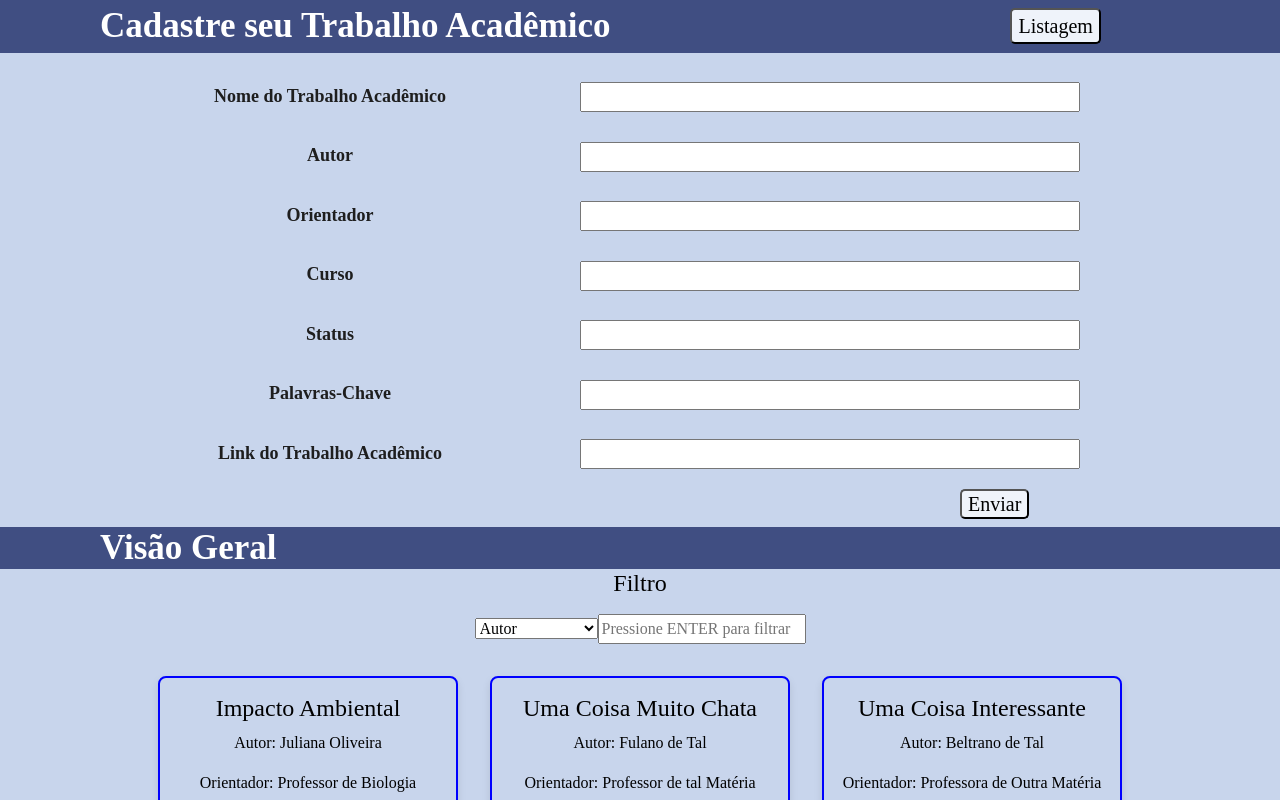
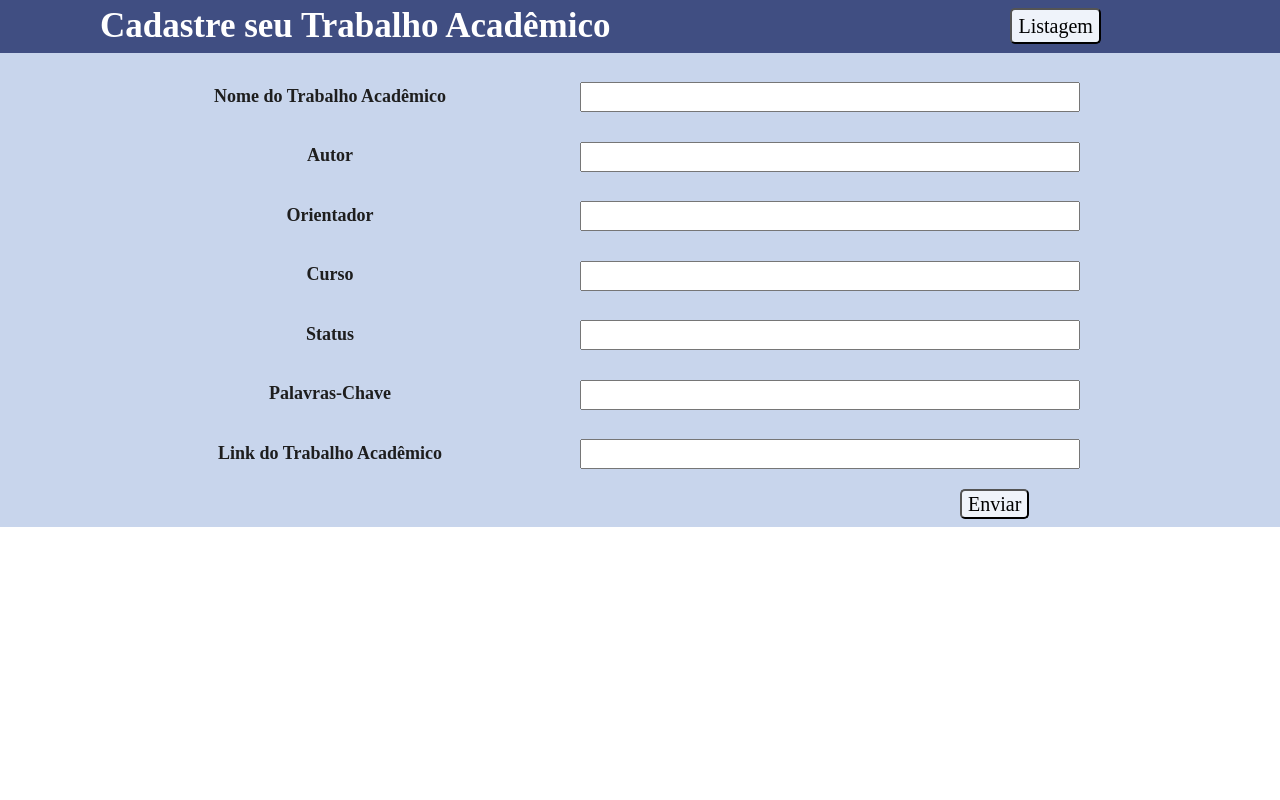
Before and after one commit to Juliana-Sartori/Sistema-de-gestao-de-trabalhos-acad-micos, a React (Create React App) app in the folder sistema-gta/: page / in a window 1280 px wide. Shown: the top 800 px of the page. Built offline with nearby package versions, Linux system fonts and the light colour scheme.

Commit message:
adicao de rotas

```diff
--- a/sistema-gta/package.json
+++ b/sistema-gta/package.json
@@ -10,6 +10,7 @@
     "react": "^18.2.0",
     "react-bootstrap": "^2.9.1",
     "react-dom": "^18.2.0",
+    "react-router-dom": "^6.19.0",
     "react-scripts": "5.0.1",
     "web-vitals": "^2.1.4"
   },
--- a/sistema-gta/src/App.js
+++ b/sistema-gta/src/App.js
@@ -2,18 +2,22 @@ import logo from "./logo.svg";
 import "./App.css";
 import Listagem from "./components/listagem/Listagem.js";
 import Cadastro from "./components/cadastro/cadastro.js";
-
-// const styles = {
-//   backgroundColor: "#EFF3FA",
-//   color #1e1e1e, // Para garantir que o texto seja visível
-// };
+import { BrowserRouter, Route, Link, Routes } from "react-router-dom";
 
 function App() {
   return (
     // <div className="App" style={styles}>
     <div className="App">
-      <Cadastro />
-      <Listagem />
+      <BrowserRouter>
+        <div>
+          <Routes>
+            <Route path='/' element={<Cadastro />}></Route>
+            <Route path='/listagem' element={<Listagem />}></Route>
+          </Routes>
+        </div>
+      </BrowserRouter>
+
+
     </div>
   );
 }
--- a/sistema-gta/src/components/listagem/Listagem.js
+++ b/sistema-gta/src/components/listagem/Listagem.js
@@ -251,7 +251,7 @@ const styles = {
     fontWeight: '700',
     display: 'flex',
     alignItems: 'center',
-    gap: '50vh'
+    //gap: '50vh'
   },
   titleCard: {
     // fontFamily: 'Arial Black, sans-serif',
```
Also changed, not shown: 1 other file (tests, documents, lock files or other folders).
